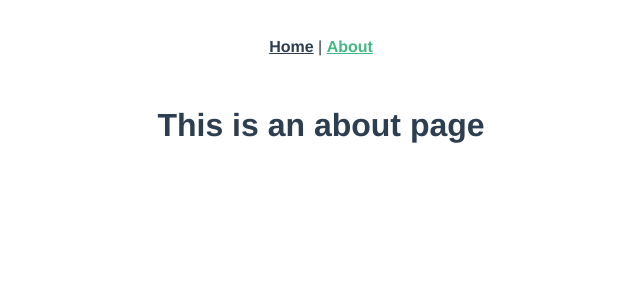
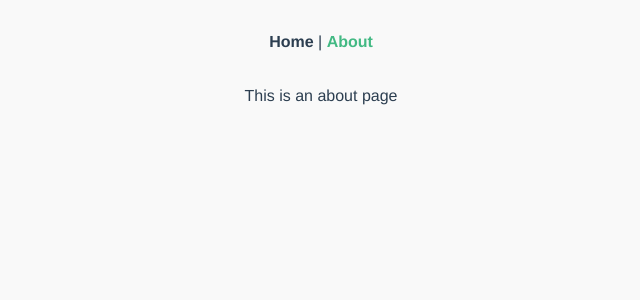
Before and after one commit to homerteo/pokemon-app, a Vue app: page /about in a window 1280 px wide. Shown: the top 300 px of the page, without its empty margins (319-959 px from the left). Built offline with nearby package versions, Linux system fonts and the light colour scheme.

Commit message:
initial config - initial commit

```diff
--- a/package.json
+++ b/package.json
@@ -8,6 +8,7 @@
     "lint": "vue-cli-service lint"
   },
   "dependencies": {
+    "bulma": "^0.9.2",
     "core-js": "^3.6.5",
     "vue": "^2.6.11",
     "vue-router": "^3.2.0",
--- /dev/null
+++ b/src/assets/scss/bulma.scss
@@ -0,0 +1,28 @@
+@charset "utf-8";
+
+@import url('https://fonts.googleapis.com/css2?family=Lato:wght@100&display=swap');
+
+// Colors
+$yellow-primary: #eca539;
+$red-primary: #f22539;
+$red-secondary: #c00e20;
+$black-primary: #353535;
+$grey-primary: #5e5e5e;
+$grey-secondary: #bfbfbf;
+$grey-tertiary: #e8e8e8;
+$white-dark: #f5f5f5;
+$white-lighter: #f9f9f9;
+
+// Update Bulma's global variables
+$family-sans-serif: 'Lato', sans-serif;
+$grey: $grey-primary;
+$grey-dark: $black-primary;
+$grey-light: $grey-secondary;
+$grey-lighter: $grey-tertiary;
+$white: $white-lighter;
+$white-ter: $white-dark;
+$orange: $red-primary;
+$red: $red-secondary;
+$yellow: $yellow-primary;
+
+@import '../../../node_modules/bulma/bulma.sass';
--- a/src/main.js
+++ b/src/main.js
@@ -2,6 +2,8 @@ import Vue from "vue";
 import App from "./App.vue";
 import router from "./router";
 import store from "./store";
+
+require("./assets/scss/bulma.scss");
 
 Vue.config.productionTip = false;
 
```
Also changed, not shown: 1 other file (tests, documents, lock files or other folders).
